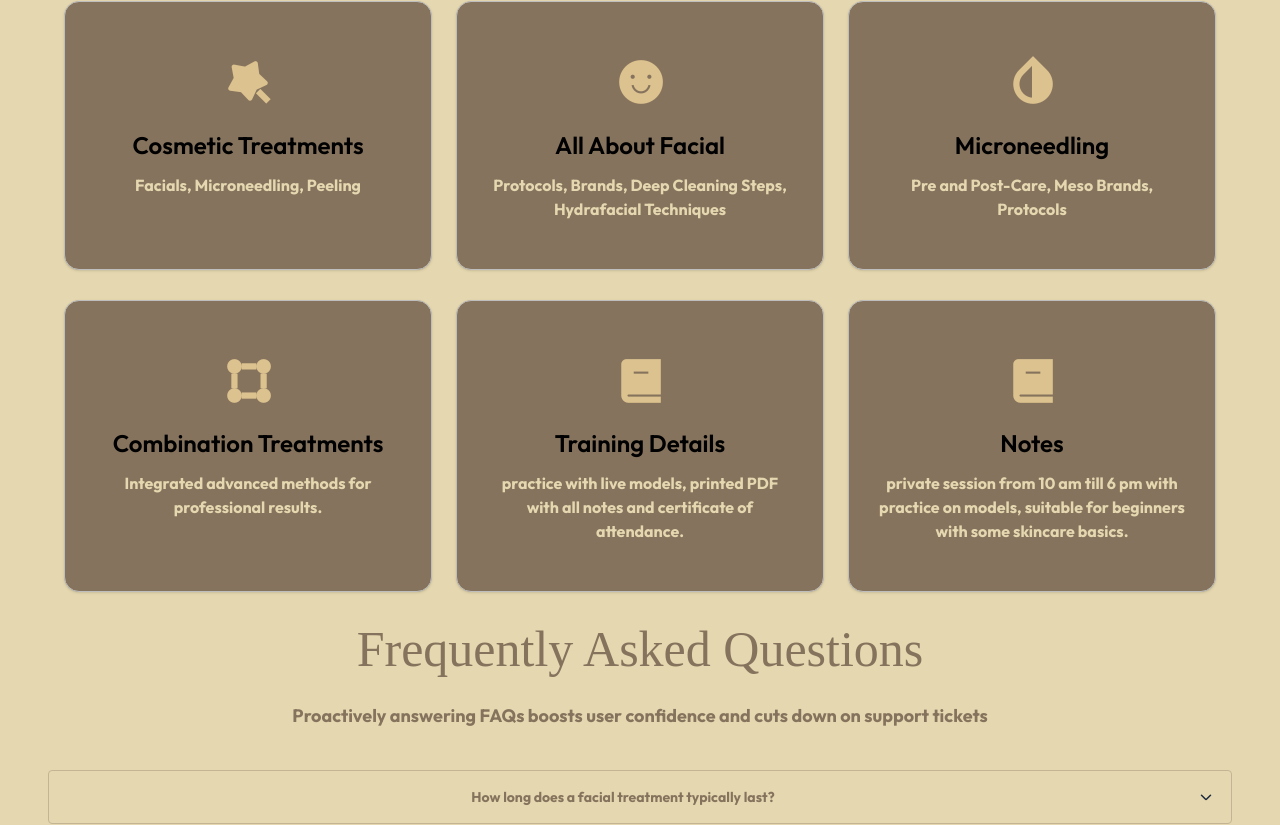
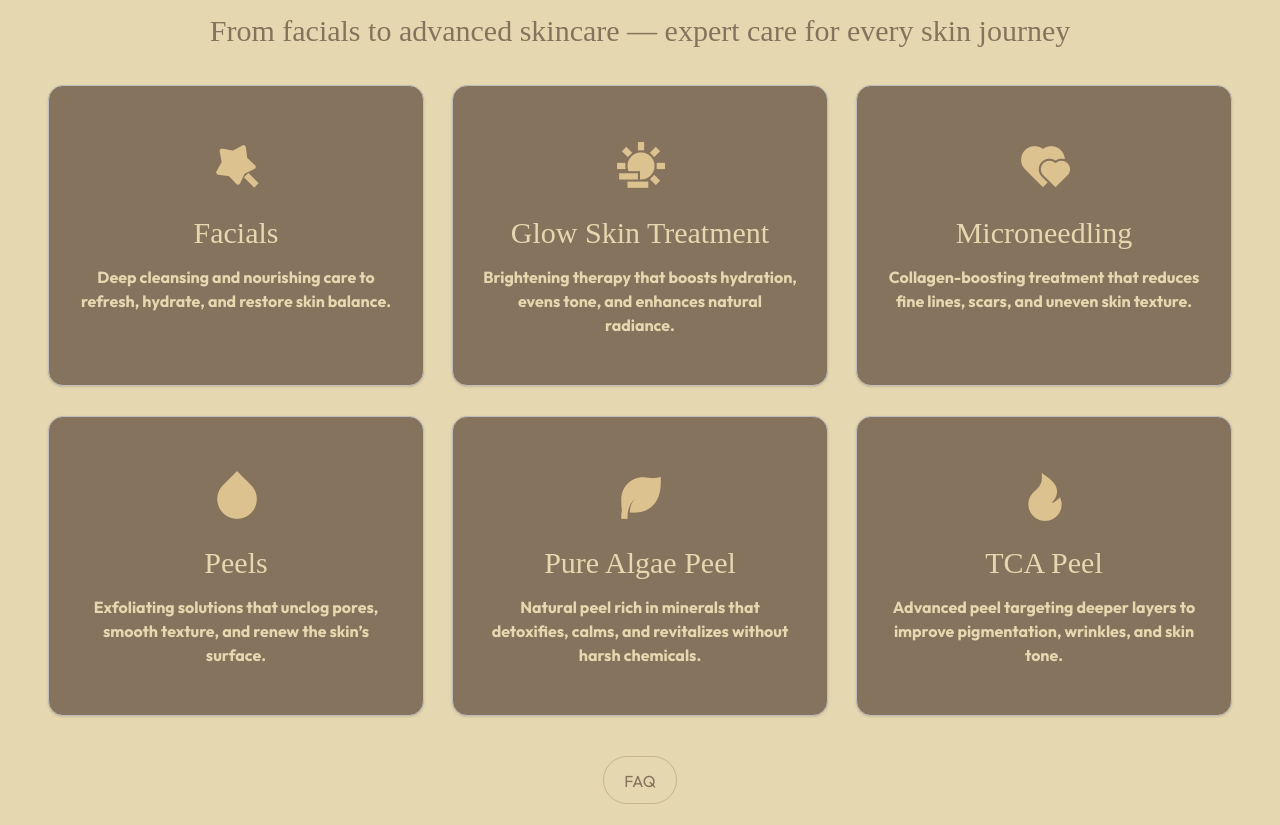
Before and after one commit to shiftcode-lb/skinCareByZahraa, a React (Vite) app in the folder frontend/: page / in a window 1280 px wide. Shown: the part 1602-2427 px from the top of the page. Built offline with nearby package versions, Linux system fonts and the light colour scheme; a web font is replaced by a local one.

Commit message:
component: Services Title

```diff
--- a/frontend/src/components/FAQ.jsx
+++ b/frontend/src/components/FAQ.jsx
@@ -1,6 +1,7 @@
 import React, { useState } from "react";
 import { motion, AnimatePresence } from "framer-motion";
 import Title from "./Title";
+import RoundTitle from "./RoundTitle";
 
 const faqsData = [
   {
@@ -71,9 +72,11 @@ const FAQ = () => {
 
 
   return (
-    <div className="flex flex-col justify-center items-center mb-15 relative
+    <div className="flex flex-col justify-center items-center relative
   w-full mx-auto px-3 sm:px-4 md:px-11 lg:px-13 xl:px-12 2xl:px-16 max-w-screen-xl" id='dicover-more'>
-
+  <RoundTitle
+  title="FAQ"
+  />
   <Title
     title="Frequently Asked Questions"
     subtitle="Proactively answering FAQs boosts user confidence and cuts down on support tickets"
@@ -116,7 +119,7 @@ const FAQ = () => {
         </div>
 
         <p
-          className={`text-sm text-slate-500 px-4 transition-all text-center duration-500 ease-in-out ${
+          className={`text-sm text-primary px-4 transition-all text-center duration-500 ease-in-out ${
             openIndex === index
               ? "opacity-100 max-h-[300px] translate-y-0 pt-4"
               : "opacity-0 max-h-0 -translate-y-2"
--- a/frontend/src/components/Feedbacks.jsx
+++ b/frontend/src/components/Feedbacks.jsx
@@ -6,6 +6,8 @@ import feedback3 from "../assets/images/feedbacks/feedback3.jpeg";
 import feedback4 from "../assets/images/feedbacks/feedback4.jpeg";
 import feedback5 from "../assets/images/feedbacks/feedback5.jpeg";
 import feedback6 from "../assets/images/feedbacks/feedback6.jpeg";
+import RoundTitle from "./RoundTitle";
+import Title from "./Title";
 
 const slideData = [
   { title: "Mystic Mountains", src: feedback1 },
@@ -37,22 +39,15 @@ const Feedbacks = () => {
   };
 
   return (
-    <section className="flex flex-col items-center py-10 px-3 sm:px-4 md:px-11 lg:px-13 xl:px-12 2xl:px-16">
+    <section className="flex flex-col items-center px-3 sm:px-4 md:px-11 lg:px-13 xl:px-12 2xl:px-16">
       {/* Title Section */}
-      <motion.div
-        initial={{ opacity: 0, y: 40 }}
-        whileInView={{ opacity: 1, y: 0 }}
-        transition={{ duration: 0.8 }}
-        viewport={{ once: true }}
-        className="text-center mb-12"
-      >
-        <h2 className="text-4xl md:text-5xl font-bold text-gray-800 mb-3">
-          What Our Clients Say
-        </h2>
-        <p className="text-gray-600 text-lg max-w-xl mx-auto">
-          Real stories and feedbacks from people who trusted us.
-        </p>
-      </motion.div>
+      <RoundTitle
+      title="Feedbacks"
+      />
+      <Title
+      title="What Our Clients Say"
+      subtitle="See why clients love their skincare journey with us"
+      />
 
       {/* Carousel Section */}
       <motion.div
@@ -60,7 +55,7 @@ const Feedbacks = () => {
         whileInView={{ opacity: 1, scale: 1 }}
         transition={{ duration: 0.8 }}
         viewport={{ once: true }}
-        className="relative w-full md:w-1/2 h-[380px] overflow-hidden rounded-2xl shadow-xl border border-borderColor"
+        className="relative w-full md:w-1/2 h-[380px] overflow-hidden rounded-2xl shadow-xl border border-borderColor mt-10 "
       >
         <AnimatePresence mode="wait">
           <motion.img
--- a/frontend/src/components/Footer.jsx
+++ b/frontend/src/components/Footer.jsx
@@ -1,11 +1,11 @@
 import React from "react";
-
+import { assets } from '../assets/assets'
 const Footer = () => {
   return (
-    <div class="relative flex flex-col items-center justify-center w-full py-15 bg-gradient-to-b from-[#86735d] to-[#bb9447] text-white/70">
-    <a href="#" class="flex items-center justify-center text-2xl font-semibold text-background">
-        <img src="https://www.svgrepo.com/show/499962/music.svg" class="h-12 mr-3 sm:h-9" alt="Landwind Logo"/>
-		Landwind
+    <div class="relative flex flex-col items-center justify-center w-full py-8 bg-gradient-to-b from-[#86735d] to-[#bb9447] text-white/70">
+    <a href="#" class="flex items-center flex-col justify-center text-2xl font-semibold text-background fancy">
+        <img src={assets.logo} class="h-20 mr-3 sm:h-17" alt="Landwind Logo"/>
+		SkinCare By Zahraa
     </a>
 
     <span class="block text-m text-center text-background">© 2021-2022 Landwind™. All Rights Reserved.
--- a/frontend/src/components/Quote.jsx
+++ b/frontend/src/components/Quote.jsx
@@ -5,7 +5,7 @@ const Quote = () => {
     <div className='w-full mx-auto px-3 sm:px-4 md:px-11 lg:px-13 xl:px-12 2xl:px-16 max-w-screen-xl'>
       <div className="lg:w-[100%] w-full text-center mx-auto bg-black-200 lg:py-[70px] lg:px-20 py-10 px-10 lg:rounded-[40px] rounded-[30px] fadeInUp bg-primary"
                 data-delay="0.2">
-                <h3 className="md:text-3xl md:leading-[48px] text-2xl leading-11 text-coprimary">
+                <h3 className="md:text-3xl md:leading-[48px] text-2xl leading-11 text-coprimary fancy-heavy">
                     Your skin tells your story, and it deserves the best care. At Skin Care by Zahraa,
                     every treatment is designed with love, science, and precision — to help you restore balance,
                     enhance radiance, and feel as confident on the outside as you are within.
--- a/frontend/src/components/Services.jsx
+++ b/frontend/src/components/Services.jsx
@@ -2,44 +2,43 @@ import React from "react";
 import Title from "./Title";
 import RoundTitle from "./RoundTitle";
 
-const Workshop = () => {
+const Services = () => {
 
   const cards = [
   {
     icon: "ri-magic-fill",
-      title: "Cosmetic Treatments",
-      desc: "Facials, Microneedling, Peeling",
+    title: "Facials",
+    desc: "Deep cleansing and nourishing care to refresh, hydrate, and restore skin balance.",
   },
   {
-      icon: "ri-emotion-happy-fill",
-      title: "All About Facial",
-      desc: "Protocols, Brands, Deep Cleaning Steps, Hydrafacial Techniques",
+    icon: "ri-sun-foggy-fill",
+    title: "Glow Skin Treatment",
+    desc: "Brightening therapy that boosts hydration, evens tone, and enhances natural radiance.",
   },
   {
-      icon: "ri-contrast-drop-fill",
+    icon: "ri-hearts-fill",
     title: "Microneedling",
-      desc: "Pre and Post-Care, Meso Brands, Protocols",
+    desc: "Collagen-boosting treatment that reduces fine lines, scars, and uneven skin texture.",
   },
   {
-      icon: "ri-shape-fill",
-      title: "Combination Treatments",
-      desc: "Integrated advanced methods for professional results.",
+    icon: "ri-drop-fill",
+    title: "Peels",
+    desc: "Exfoliating solutions that unclog pores, smooth texture, and renew the skin’s surface.",
   },
   {
-      icon: "ri-book-2-fill",
-      title: "Training Details",
-      desc: "practice with live models, printed PDF with all notes and certificate of attendance.",
+    icon: "ri-leaf-fill",
+    title: "Pure Algae Peel",
+    desc: "Natural peel rich in minerals that detoxifies, calms, and revitalizes without harsh chemicals.",
   },
   {
-      icon: "ri-book-2-fill",
-      title: "Notes",
-      desc: " private session from 10 am till 6 pm with practice on models, suitable for beginners with some skincare basics.",
+    icon: "ri-fire-fill",
+    title: "TCA Peel",
+    desc: "Advanced peel targeting deeper layers to improve pigmentation, wrinkles, and skin tone.",
   },
 ];
 
   return (
-  <div className="px-3 sm:px-4 md:px-11 lg:px-13 xl:px-12 2xl:px-16">
-    <div>
+  <div className="px-3 sm:px-4 md:px-11 lg:px-13 xl:px-12 2xl:px-16 max-w-screen-xl mx-auto">
       <RoundTitle
       title="Services"
       />
@@ -49,21 +48,20 @@ const Workshop = () => {
       />
 
       {/* Grid Section */}
-      <div className="grid lg:grid-cols-3 md:grid-cols-2 gap-x-6 gap-y-7.5 max-w-6xl mx-auto mt-10">
+      <div className="grid lg:grid-cols-3 md:grid-cols-2 gap-7 gap-y-7.5  mt-10 w-full">
         {cards.map((item, i) => (
           <div
             key={i}
             className="text-center py-12 px-7.5 rounded-[15px] border border-[#bebebe] hover:border-primary bg-primary
             transition-all duration-500 shadow-sm">
             <i className={`${item.icon} text-[50px] text-coprimary`}></i>
-            <h4 className="lg:text-2xl text-xl font-semibold my-3">{item.title}</h4>
+            <h4 className="lg:text-2xl text-xl font-semibold my-3 fancy text-background">{item.title}</h4>
             <div className="lg:text-base text-sm text-background">{item.desc}</div>
           </div>
         ))}
       </div>
   </div>
-  </div>
 );
 }
 
-export default Workshop;
+export default Services;
--- a/frontend/src/components/Title.jsx
+++ b/frontend/src/components/Title.jsx
@@ -4,8 +4,8 @@ const Title = ({title, subtitle}) => {
   return (
     <div className='flex flex-col justify-center items-center text-center'>
       <h1 className='font-ballet xl:leading-[90px] xl:text-[55px] md:leading-[60px] fancy-heavy
-      md:text-[40px] leading-[50px] text-[30px] text-primary font-medium mt-3'>{title}</h1>
-      <p className='md:text-lg md:leading-7 text-base mt-2 text-primary'>{subtitle}</p>
+      md:text-[40px] leading-[50px] text-[30px] text-primary font-medium'>{title}</h1>
+      <p className='md:text-lg md:leading-7 text-base mt-2 text-primary fancy'>{subtitle}</p>
     </div>
   )
 }
--- a/frontend/src/index.css
+++ b/frontend/src/index.css
@@ -11,14 +11,14 @@
 
 .fancy{
   font-family: "Bonheur Royale", cursive;
-  font-weight: 400;
+  font-weight: 500;
   font-style: normal;
   font-size: 30px;
 }
 
 .fancy-heavy{
   font-family: "Bonheur Royale", cursive;
-  font-weight: 500;
+  font-weight: 600;
   font-style: normal;
   font-size: 50px;
 }
```
Lines whose indentation alone changed are shown as unchanged.
